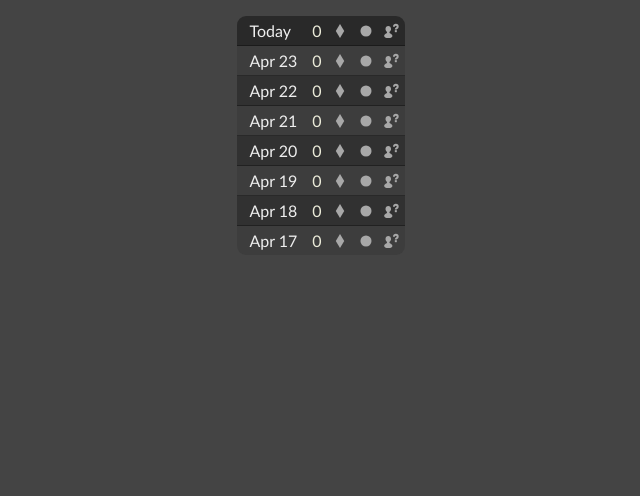
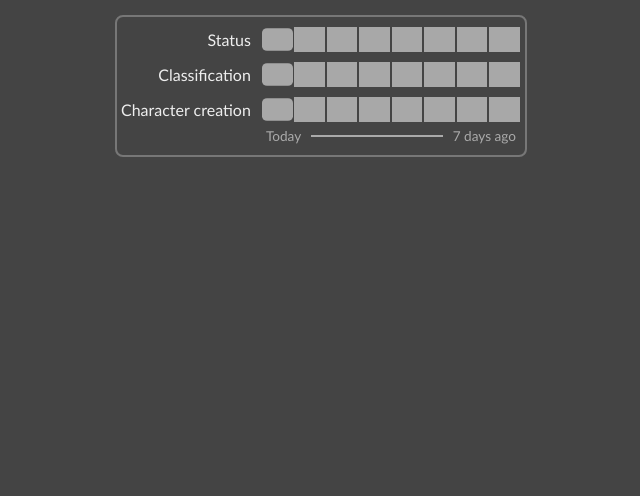
Before and after one commit to seimmuc/ffxiv-world-status-history, a Django app: page /world/Aegis in a window 1280 px wide. Shown: the part 102-598 px from the top of the page, without its empty margins (319-959 px from the left). Run offline with Django 4.2, Linux system fonts and the light colour scheme; data comes from the database, SQL or seed files in the repository; data that the repository does not hold is empty; parts of the project's set-up code (start-up, migrations or seed data) failed here and were passed over.

Commit message:
completely rework the world history page

```diff
--- a/ffxivws/jinja2/ffxivws/world.html.jinja
+++ b/ffxivws/jinja2/ffxivws/world.html.jinja
@@ -6,37 +6,57 @@
 {% block head_extra %}
 {{- timezone_head() -}}
 <script>
-  let snapshotsPopup = undefined;
-  let snapshotsPopupLink = undefined;
-  function openPopup(popupTag, parentTag, clickedLinkElem) {
-    parentTag.append(popupTag);
-    snapshotsPopup = popupTag;
-    snapshotsPopupLink = clickedLinkElem;
+  let barBlockPopup = undefined;
+
+  function createPopup(date, snapshotIds, snapsUrlBase, blockTag) {
+    const newPopup = $(`<div class="details-popup"><p class="details-date">${date.toLocaleDateString()}</p></div>`);
+    const snapsList = $('<ol class="snapshot-list"></ol>');
+    if (snapshotIds.length) {
+      for (const sid of snapshotIds) {
+        snapsList.append($(`<li><a class="snapshots-link" href="${snapsUrlBase.replaceAll("12345", sid.toString())}">Snapshot ${sid}</a></li>`));
+      }
+    } else {
+      snapsList.append($('<li>No snapshots</li>'))
+    }
+    snapsList.appendTo(newPopup);
+    // Position the popup with CSS
+    const blockPos = blockTag.position();
+    newPopup.css({top: blockPos.top + blockTag.outerHeight(true), left: blockPos.left - 5});
+    return newPopup;
+  }
+  function openPopup(popupTag, blockTag, click) {
+    if (blockTag.hasClass('today')) {
+      blockTag.css('transform', 'none');  // Transform breaks position and z-index for some reason
+    }
+    blockTag.append(popupTag);
+    barBlockPopup = {popupTag: popupTag, parentTag: blockTag, click: click};
   }
   function closePopup() {
-    if (snapshotsPopup !== undefined) {
-      snapshotsPopup.remove();
-      snapshotsPopup = undefined;
-      snapshotsPopupLink = undefined;
+    if (barBlockPopup !== undefined) {
+      barBlockPopup.popupTag.remove();
+      if (barBlockPopup.parentTag.hasClass('today')) {
+        barBlockPopup.parentTag.css('transform', '');
+      }
+      barBlockPopup = undefined;
     }
   }
+
   $(document).ready(function() {
-    const snapsUrlBase = $('#world-history-table').attr('snaps-url');
-    const snapshotLinks = $('#world-history-table tr > td.snapshots > a.snapshots-link');
-    snapshotLinks.each(function() {
-      const linkTag = $(this);
-      const cellTag = linkTag.parent();
-      const snapshotIds = linkTag.attr('all-snapshots').split(',').filter(s => s.trim());
-      switch (snapshotIds.length) {
-        case 0:
-          break;
-        case 1:
-          break;
-        default:
-          linkTag.click(() => {
-            const existingPopup = $('.snapshot-list', cellTag);
+    const snapsUrlBase = $('.history-bars-wrapper').attr('snaps-url');
+    const barBlocks = $('.history-bars-wrapper ol.history-bar > li.history-bar-line');
+    barBlocks.each(function() {
+      const blockTag = $(this);
+      const snapshotIds = blockTag.attr('all-snapshots').split(',').filter(s => s.trim());
+      const date = new Date(blockTag.attr('day'));
+      blockTag.click((e) => {
+        // If clicked inside child popup, ignore click
+        if (!blockTag.is(e.target) && $(e.target).parentsUntil(blockTag).is(function() {return this.classList.contains('details-popup');})) {
+          return;
+        }
+        // Find existing child popup, if any
+        const existingPopup = $('.details-popup', blockTag);
         if (existingPopup.length > 0) {
-              if (snapshotsPopup !== undefined && existingPopup.is(snapshotsPopup)) {
+          if (barBlockPopup !== undefined && existingPopup.is(barBlockPopup.popupTag)) {
             closePopup();
           }
           existingPopup.remove();
@@ -44,29 +64,21 @@
           // Remove existing popup if there is one open
           closePopup();
           // Create new popup element
-              const newPopup = $('<ol class="snapshot-list"></ol>');
-              for (const sid of snapshotIds) {
-                newPopup.append($(`<li><a class="snapshots-link" href="${snapsUrlBase.replaceAll("12345", sid.toString())}">Snapshot ${sid}</a></li>`));
-              }
-              // Position the popup with CSS
-              const cellPos = cellTag.position();
-              newPopup.css({top: cellPos.top + cellTag.outerHeight(true), left: cellPos.left - 5});
+          const newPopup = createPopup(date, snapshotIds, snapsUrlBase, blockTag);
           // Add popup to the DOM and save the state
-              cellTag.append(newPopup);
-              snapshotsPopup = newPopup;
-              snapshotsPopupLink = this;
+          openPopup(newPopup, blockTag, true);
         }
       });
-          linkTag.removeAttr('href');
-          linkTag.addClass('js-btn');
-      }
+      blockTag.removeAttr('all-snapshots');
+      blockTag.removeAttr('day');
     });
     $(window).click(event => {
-      if (snapshotsPopup === undefined) {
+      if (barBlockPopup === undefined) {
         return;
       }
-      const popupDOM = snapshotsPopup[0];
-      if (event.target !== popupDOM && event.target !== snapshotsPopupLink && !$.contains(popupDOM, event.target)) {
+      const popupDOM = barBlockPopup.popupTag[0];
+      const parentDOM = barBlockPopup.parentTag[0];
+      if (event.target !== popupDOM && event.target !== parentDOM && !$.contains(popupDOM, event.target) && !$.contains(parentDOM, event.target)) {
         closePopup();
       }
     });
@@ -77,44 +89,50 @@
 {% block title %}World {{ world.name }}{% endblock %}
 {% block header_title %}{{ world.name }}{% endblock %}
 
-{% macro world_icon(icon_name, size, tooltip_text) -%}
-  <div class="world-icon {{ size }} world-icon-{{ icon_name|lower }}"{% if tooltip_text %} tooltip-text="{{ tooltip_text }}"{% endif %}></div>
+{% macro bar_line_data(summary, attr_name, day) -%}
+  day="{{ day }}" all-snapshots="{{ summary.snapshots|map(attribute='snapshot.id')|join(',') }}"
 {%- endmacro %}
 
-{% macro icons_from_summary(summary, attr_name) -%}
+{% macro bar_line(summary, attr_name, day) %}
   {% if summary is none -%}
-    {{ world_icon(attr_name + '-unknown', 'regular', 'No data') }}
+    <li class="history-bar-line{% if day == today %} today{% endif %} barcol-{{ attr_name }}-unknown" {{ bar_line_data(summary, attr_name, day) }}></li>
   {%- elif summary[attr_name]|length == 1 -%}
-    {{ world_icon(attr_name + '-' + (summary[attr_name]|first).value|string, 'regular', (summary[attr_name]|first).label) }}
+    <li class="history-bar-line{% if day == today %} today{% endif %} barcol-{{ attr_name }}-{{ (summary[attr_name]|first).value|string|lower }}" {{ bar_line_data(summary, attr_name, day) }}></li>
   {%- else -%}
-    <div class="world-icon-grid" tooltip-text="{% for val in summary[attr_name] %}{{ val.label + ('' if loop.last else '<br>') }}{% endfor %}">
+    <li class="history-bar-line{% if day == today %} today{% endif %} split" {{ bar_line_data(summary, attr_name, day) }}>
      {% for val in summary[attr_name] %}
-      {{ world_icon('{}-{}'.format(attr_name, val), 'small') }}
+      <div class="barcol-{{ attr_name }}-{{ val.value|string|lower }}"></div>
      {% endfor %}
-    </div>
+    </li>
   {%- endif %}
-{%- endmacro %}
+{% endmacro %}
+
+{% macro history_bar(attr_name, label) %}
+  <span class="history-bar-label">{{ label }}</span>
+  <ol class="history-bar {{ attr_name }}">
+   {% for day, summary in days %}
+    {{ bar_line(summary, attr_name, day) }}
+   {% endfor %}
+  </ol>
+{% endmacro %}
 
 {% block main %}
   <main id="world-main">
-    <div id="world-history-table" snaps-url="{{ url('snapshot_details', kwargs={'snap_id': 12345}) }}">
-      <table>
-       {% for day, summary in days %}
-        <tr class="world-history-row{% if day == today %} today{% endif %}">
-          <td class="day"><time datetime="{{ day.isoformat() }}">{% if day == today %}Today{% else %}{{ '{t:%b} {t.day}'.format(t=day) }}{% endif %}</time></td>
-          <td class="snapshots">
-            <a class="snapshots-link"
-              {%- if summary.snapshots|length > 0 %} href="{{ url('snapshot_details', kwargs={'snap_id': (summary.snapshots|first).snapshot.id}) }}"{% endif %} {# -#}
-              tooltip-text="{% if summary.snapshots|length == 1 %}Snapshot {{ (summary.snapshots|first).snapshot.id }}{% else %}{{ summary.snapshots|length or 'No' }} snapshots{% endif %}" {# -#}
-              all-snapshots="{{ summary.snapshots|map(attribute='snapshot.id')|join(',') }}"{# -#}
-            >{{ summary.snapshots|length or 0 }}</a>
-          </td>
-          <td>{{ icons_from_summary(summary, 'status') }}</td>
-          <td>{{ icons_from_summary(summary, 'classification') }}</td>
-          <td>{{ icons_from_summary(summary, 'charcreate') }}</td>
-        </tr>
-       {% endfor %}
-      </table>
+    <div class="history-bars-wrapper
+        {%- if days|length < 9 %} week
+        {%- elif days|length < 16 %} twoweek
+        {%- elif days|length < 32 %} month
+        {%- else %} multmonth
+        {%- endif -%}
+    " snaps-url="{{ url('snapshot_details', kwargs={'snap_id': 12345}) }}">
+      {{ history_bar('status', 'Status') }}
+      {{ history_bar('classification', 'Classification') }}
+      {{ history_bar('charcreate', 'Character creation') }}
+      <div class="date-range">
+        <p>Today</p>
+        <div class="spacer"></div>
+        <p>{{ days|length - 1 }} days ago</p>
+      </div>
     </div>
   </main>
 
--- a/ffxivws/static/style.css
+++ b/ffxivws/static/style.css
@@ -207,65 +207,142 @@ section.snapshot-dc-block .world-name > a:visited {
   justify-content: center;
   padding: 15px 10px;
 }
-#world-history-table {
-  position: relative;
+
+.history-bars-wrapper {
+  display: grid;
+  align-items: center;
+  border: solid 2px #777;
+  border-radius: 8px;
+  padding: 5px 4px;
+  grid-template-columns: auto 1fr;
+  width: 100%;
+  max-width: 1400px;
 }
-#world-history-table table {
-  border-collapse: collapse;
-  border: 1px solid #0005;
-  border-radius: 10px;
+.history-bars-wrapper.week {
+  max-width: 400px;
+}
+.history-bars-wrapper.twoweek {
+  max-width: 600px;
+}
+.history-bars-wrapper.month {
+  max-width: 900px;
+}
+.history-bars-wrapper span.history-bar-label {
+  margin-right: 10px;
+  grid-column: 1;
+  justify-self: end;
+}
+.history-bars-wrapper ol.history-bar {
+  grid-column: 2;
+  list-style-type: none;
+  padding: 0;
+  margin: 5px 0;
+  min-width: 100px;
+  height: 25px;
+  display: flex;
+  flex-direction: row;
+  flex-wrap: nowrap;
+  justify-content: space-between;
+  align-items: stretch;
+}
+.history-bars-wrapper ol.history-bar > li.history-bar-line {
+  flex-grow: 1;
+  margin-right: 1px;
+  margin-left: 1px;
+  min-width: 2px;
+  cursor: pointer;
+}
+.history-bars-wrapper ol.history-bar > li.history-bar-line.today {
   overflow: hidden;
+  border-radius: 5px;
+  transform: scaleY(90%);
+}
+.history-bars-wrapper ol.history-bar > li.history-bar-line.split {
+  display: flex;
+  flex-direction: column;
+}
+.history-bars-wrapper ol.history-bar > li.history-bar-line.split div {
+  flex-grow: 1;
+}
+.history-bars-wrapper ol.history-bar > li.history-bar-line.split div:not(:first-of-type) {
+  margin-top: 1px;
+}
+.history-bars-wrapper .date-range {
+  grid-column: 2;
+  display: flex;
+  flex-direction: row;
+  flex-wrap: nowrap;
+  justify-content: space-between;
+  align-items: center;
+  padding-top: 1px;
+  padding-bottom: 6px;
+}
+.history-bars-wrapper .date-range > p {
+  padding: 0 5px;
+  color: #aaa;
+  font-size: 0.85em;
+  margin: 0;
+}
+.history-bars-wrapper .date-range > .spacer {
+  height: 1.1px;
+  flex-grow: 1;
+  background-color: #aaa;
+  margin: 0 5px;
+}
+.history-bars-wrapper ol.history-bar > li.history-bar-line > div.details-popup {
+  position: absolute;
+  z-index: 10;
   width: max-content;
-}
-#world-history-table tr:not(:last-of-type) {
-  border-bottom: 1px solid #0005;
-}
-#world-history-table tr {
-  background-color: #16161666;
-}
-#world-history-table tr:nth-child(even) {
-  background-color: #33333366;
-}
-#world-history-table tr.today {
-  background-color: #00000066;
-}
-#world-history-table tr > td {
-  padding: 5px;
+  padding: 5px 2px;
+  background-color: #525252;
+  border-radius: 6px;
   cursor: default;
 }
-#world-history-table tr > td.day {
-  padding-left: 12px;
-  padding-right: 10px;
+.history-bars-wrapper ol.history-bar > li.history-bar-line > div.details-popup > p.details-date {
+  margin: 2px 5px;
+  text-align: center;
+  margin-bottom: 7px;
 }
-#world-history-table tr > td.snapshots {
-  padding: 0px;
+.history-bars-wrapper ol.history-bar > li.history-bar-line > div.details-popup > ol.snapshot-list {
+  list-style: none;
+  padding-left: 0;
 }
-#world-history-table tr > td.snapshots > a.snapshots-link {
-  padding: 5px;
-  border-radius: 5px;
+.history-bars-wrapper ol.history-bar > li.history-bar-line > div.details-popup > ol.snapshot-list > li {
+  padding: 1px 6px;
+  border-radius: 3px;
 }
-#world-history-table tr > td.snapshots > a.snapshots-link[href]:hover {
-  background-color: rgba(255, 255, 255, 0.15);
+.history-bars-wrapper ol.history-bar > li.history-bar-line > div.details-popup > ol.snapshot-list > li:has(.snapshots-link):hover {
+  background-color: #0003;
 }
-#world-history-table tr > td.snapshots > a.snapshots-link.js-btn:hover {
-  background-color: rgba(255, 255, 255, 0.15);
-  cursor: pointer;
-}
-#world-history-table tr > td.snapshots a.snapshots-link {
+.history-bars-wrapper ol.history-bar > li.history-bar-line > div.details-popup > ol.snapshot-list > li > a.snapshots-link {
   text-decoration: none;
   color: #ebebd9;
   user-select: none;
 }
-#world-history-table tr > td.snapshots a.snapshots-link:visited {
+.history-bars-wrapper ol.history-bar > li.history-bar-line > div.details-popup > ol.snapshot-list > li > a.snapshots-link:visited {
   color: #d9ebea;
 }
-#world-history-table tr > td.snapshots > ol.snapshot-list {
-  position: absolute;
-  z-index: 10;
-  width: max-content;
-  list-style: none;
-  padding: 5px 10px;
-  margin: 0;
-  background-color: #525252;
-  border-radius: 6px;
+.barcol-status-onl,
+.barcol-classification-st,
+.barcol-charcreate-1 {
+  background-color: #7acc52;
 }
+.barcol-status-mtp {
+  background-color: #ccb233;
+}
+.barcol-status-mtf,
+.barcol-classification-cg,
+.barcol-charcreate-0 {
+  background-color: #d97777;
+}
+.barcol-classification-nw {
+  background-color: #4b8ad2;
+}
+.barcol-classification-pf {
+  background-color: #ad6ed4;
+}
+.barcol-status-unknown,
+.barcol-classification-unknown,
+.barcol-charcreate-unknown {
+  background-color: #a8a8a8;
+}
```
Lines whose indentation alone changed are shown as unchanged.
